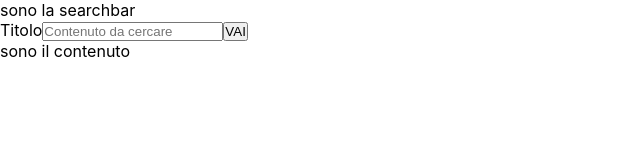
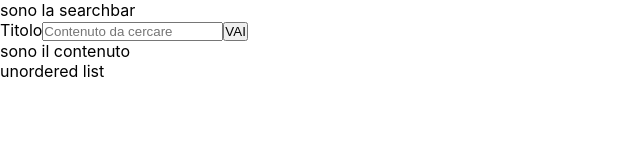
Before and after one commit to francescocifaldi/react-boolflix, a React (Vite) app: page / in a window 1280 px wide. Shown: the top 160 px of the page, without its empty margins (0-640 px from the left). Built offline with nearby package versions, Linux system fonts and the light colour scheme; no server answers.

Commit message:
ADD cant print list in Content

```diff
--- a/src/App.jsx
+++ b/src/App.jsx
@@ -18,13 +18,13 @@ function App() {
       })
   }
 
-  useEffect(() => {
+  /* useEffect(() => {
     fetchResult()
-  }, [])
+  }, []) */
 
   return (
     <>
-      <GlobalContext.Provider value={{ list, setList, fetchResult }}>
+      <GlobalContext.Provider value={{ list, fetchResult }}>
         <BrowserRouter>
           <Routes>
             <Route element={<DefaultLayout />}>
--- a/src/components/Searchbar.jsx
+++ b/src/components/Searchbar.jsx
@@ -4,7 +4,7 @@ import { useState } from "react"
 
 export default function Searchbar() {
     const [search, setSearch] = useState('')
-    const { setList, fetchResult } = useContext(GlobalContext)
+    const { fetchResult } = useContext(GlobalContext)
 
     function onSubmit(e) {
         e.preventDefault()
--- a/src/pages/Content.jsx
+++ b/src/pages/Content.jsx
@@ -1,12 +1,24 @@
 import { useEffect, useState } from "react"
 import { BASE_URI, MY_TOKEN } from "../config"
 import axios from "axios"
+import GlobalContext from "../contexts/GlobalContext"
+import { useContext } from "react"
 
 export default function Content() {
+    const { list } = useContext(GlobalContext)
+    console.log('log nel content', list)
 
     return (
         <>
             <div>sono il contenuto</div>
+            <ul>
+                unordered list
+                {
+                    list.map((el) => {
+                        <li key={el.id}>elemento: {el.title}</li>
+                    })
+                }
+            </ul>
         </>
     )
 }
```
